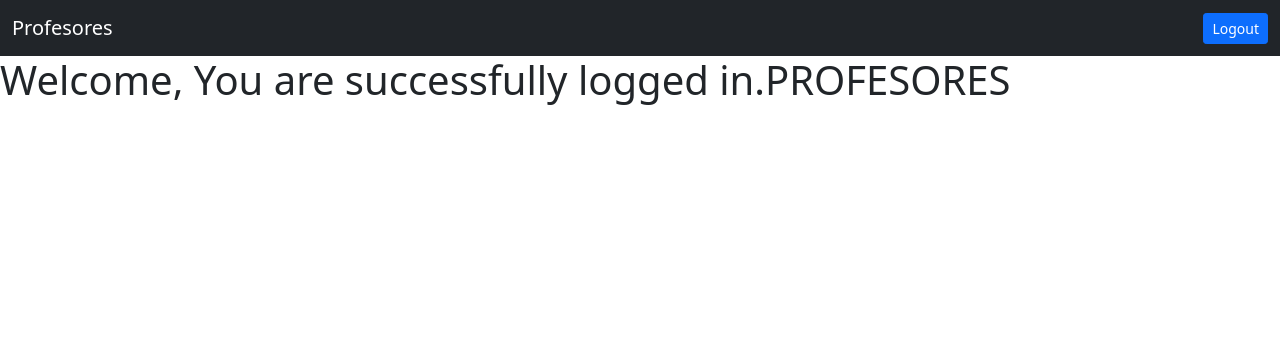
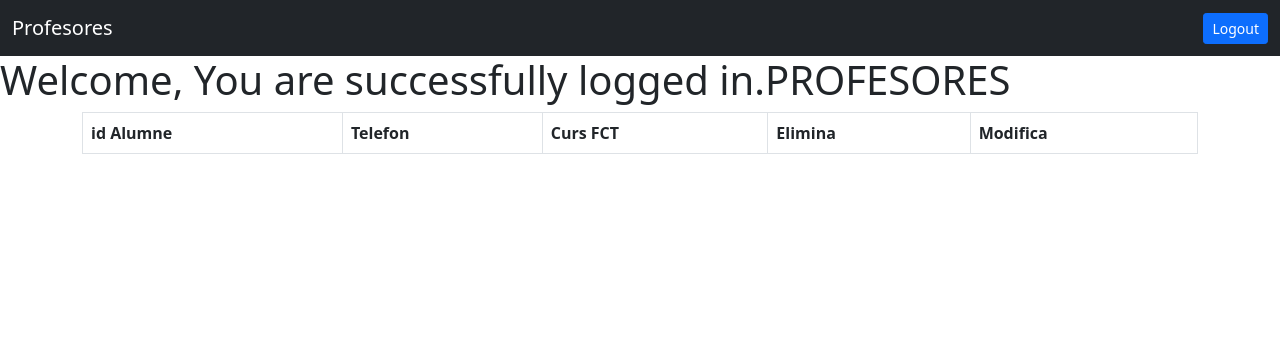
Before and after one commit to DevilErtester/CodeIgniter-Practica, a CodeIgniter app: the page made by application/views/prof_dashboard.php in a window 1280 px wide. Shown: the top 356 px of the page. Run offline with CodeIgniter, Linux system fonts and the light colour scheme; data that the repository does not hold is empty.

Commit message:
Done delete alumnes

```diff
--- a/application/views/prof_dashboard.php
+++ b/application/views/prof_dashboard.php
@@ -31,14 +31,27 @@
     <div class='container'>
 
         <?php
-        echo $taula;
+                echo '<table class="  p-3 table table-bordered table-hover">';
+                echo '
+                <thead>
+                <tr>
+                <th>id Alumne</th><th>Telefon</th><th>Curs FCT</th><th>Elimina</th> <th>Modifica</th></tr>
+                </thead>';
+                foreach ($taula as $alumne) {
+                    $url_delete = site_url('/Prof/delAlu/' . $alumne['idAlumne']);
+                    $url_edit = site_url('/Prof/editAlu/' . $alumne['idAlumne']);
+                    echo "<tr>
+                        <td>" . $alumne['idAlumne'] . "</td>
+                        <td>" . $alumne['telefon'] . "</td>
+                        <td>" . $alumne['curs_FCT'] . "</td>
+                        <td><a class='btn btn-danger btn-sm' href='" . $url_delete . "'>Elimina</a></td>
+                        <td><a class='btn btn-warning btn-sm' href='" . $url_edit . "'>Modifica</a></td>
+                        </tr>";
+                }
+                echo '</table >';
         echo validation_errors();
         echo $form;
         ?>
-
-
     </div>
-
 </body>
-
 </html>
```
Also changed, not shown: application/controllers/Prof.php (+13 -8 lines), application/models/Alum_model.php (+7 -1 lines).
